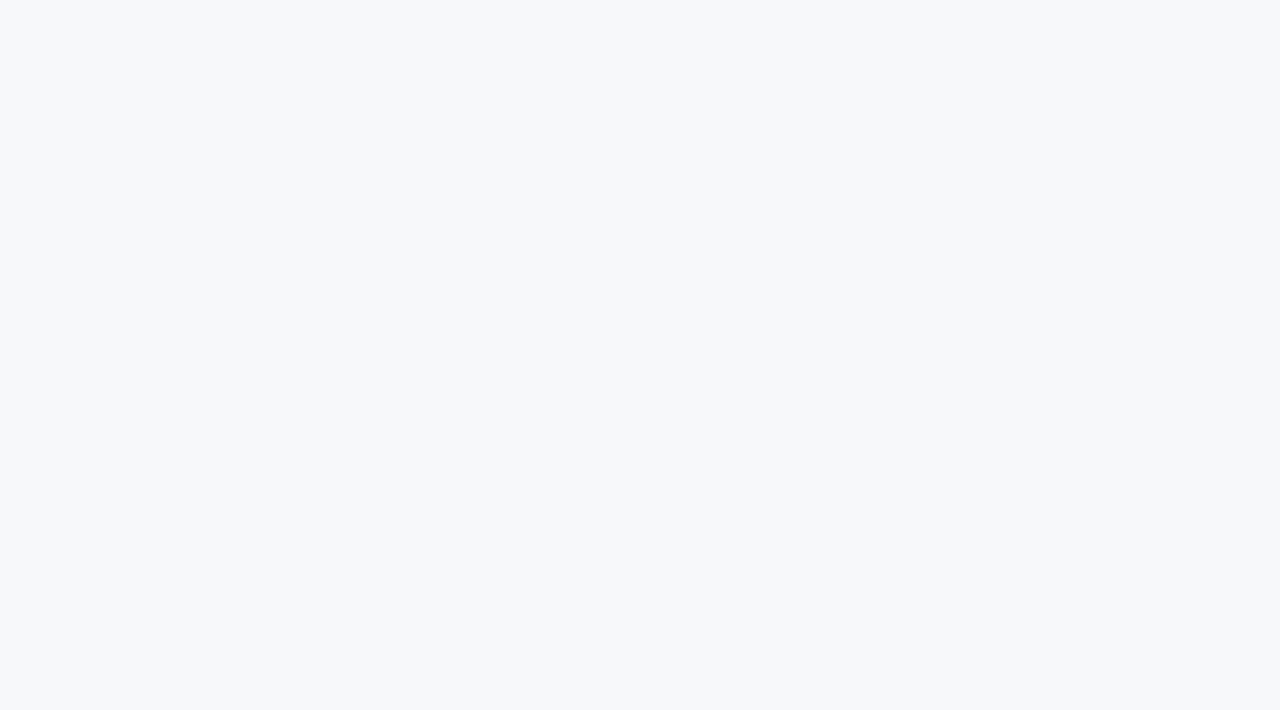
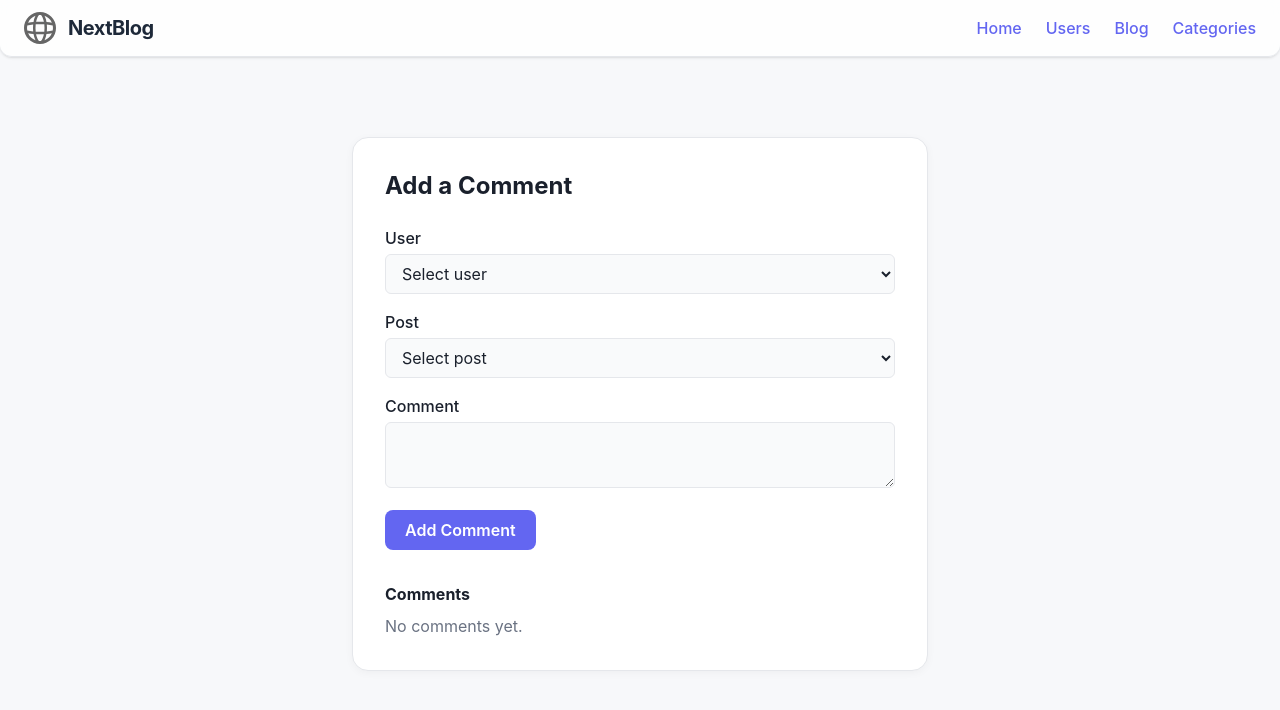
Before and after one commit to ChristineToraque/toraque_project_nextjs, a Next.js app: page /blog/add-comment in a window 1280 px wide. Before the commit this address had no page. Shown: the top 710 px of the page. Built offline with nearby package versions, Linux system fonts and the light colour scheme.

Commit message:
added comment

```diff
--- /dev/null
+++ b/app/blog/add-comment/page.tsx
@@ -0,0 +1,132 @@
+"use client";
+
+import { useEffect, useState, useRef } from "react";
+import { BlogPost } from "@/types/blog-post";
+import { UserApiType } from "@/app/api/users/route";
+
+export default function AddCommentPage() {
+  const [posts, setPosts] = useState<BlogPost[]>([]);
+  const [users, setUsers] = useState<UserApiType[]>([]);
+  const [selectedUserId, setSelectedUserId] = useState("");
+  const [selectedPostId, setSelectedPostId] = useState("");
+  const [commentContent, setCommentContent] = useState("");
+  const [comments, setComments] = useState<{ postId: string; userId: string; content: string; createdAt: string }[]>([]);
+  const [loading, setLoading] = useState(true);
+  const [error, setError] = useState("");
+  const commentFormRef = useRef<HTMLFormElement>(null);
+
+  useEffect(() => {
+    async function fetchData() {
+      try {
+        const [postsRes, usersRes] = await Promise.all([
+          fetch("/api/blog"),
+          fetch("/api/users"),
+        ]);
+        if (!postsRes.ok) throw new Error("Failed to fetch blog posts");
+        if (!usersRes.ok) throw new Error("Failed to fetch users");
+        setPosts(await postsRes.json());
+        setUsers(await usersRes.json());
+      } catch (err) {
+        setError("Could not load posts or users");
+      } finally {
+        setLoading(false);
+      }
+    }
+    fetchData();
+  }, []);
+
+  function handleAddComment(e: React.FormEvent) {
+    e.preventDefault();
+    if (!selectedUserId || !selectedPostId || !commentContent.trim()) return;
+    setComments([
+      ...comments,
+      {
+        postId: selectedPostId,
+        userId: selectedUserId,
+        content: commentContent,
+        createdAt: new Date().toISOString(),
+      },
+    ]);
+    setCommentContent("");
+    if (commentFormRef.current) commentFormRef.current.reset();
+  }
+
+  function getUserName(userId: string) {
+    const user = users.find((u) => u.id === userId);
+    return user ? user.displayName || user.username : "Unknown";
+  }
+  function getPostTitle(postId: string) {
+    const post = posts.find((p) => p.id === postId);
+    return post ? post.title : "Unknown Post";
+  }
+
+  if (loading) return <div className="p-8">Loading...</div>;
+  if (error) return <div className="p-8 text-red-600">{error}</div>;
+
+  return (
+    <div className="max-w-xl mx-auto card mt-10 p-6">
+      <h1 className="text-2xl font-bold mb-6">Add a Comment</h1>
+      <form ref={commentFormRef} onSubmit={handleAddComment} className="space-y-4">
+        <div>
+          <label className="block mb-1 font-medium">User</label>
+          <select
+            className="w-full border rounded px-2 py-1"
+            value={selectedUserId}
+            onChange={e => setSelectedUserId(e.target.value)}
+            required
+          >
+            <option value="">Select user</option>
+            {users.map(u => (
+              <option key={u.id} value={u.id}>{u.displayName || u.username}</option>
+            ))}
+          </select>
+        </div>
+        <div>
+          <label className="block mb-1 font-medium">Post</label>
+          <select
+            className="w-full border rounded px-2 py-1"
+            value={selectedPostId}
+            onChange={e => setSelectedPostId(e.target.value)}
+            required
+          >
+            <option value="">Select post</option>
+            {posts.map(p => (
+              <option key={p.id} value={p.id}>{p.title}</option>
+            ))}
+          </select>
+        </div>
+        <div>
+          <label className="block mb-1 font-medium">Comment</label>
+          <textarea
+            className="w-full border rounded px-2 py-1"
+            value={commentContent}
+            onChange={e => setCommentContent(e.target.value)}
+            required
+          />
+        </div>
+        <button type="submit" className="btn btn-primary">Add Comment</button>
+      </form>
+      <div className="mt-8">
+        <h3 className="font-semibold mb-2">Comments</h3>
+        {comments.length === 0 ? (
+          <div className="text-gray-500">No comments yet.</div>
+        ) : (
+          <ul className="space-y-3">
+            {comments.map((c, i) => (
+              <li key={i} className="border rounded p-3">
+                <div className="text-sm text-gray-700 mb-1">
+                  <span className="font-semibold">{getUserName(c.userId)}</span>
+                  <span className="mx-2 text-gray-400">on</span>
+                  <span className="font-semibold">{getPostTitle(c.postId)}</span>
+                  <span className="mx-2 text-gray-400">·</span>
+                  <span className="text-xs text-gray-400">{new Date(c.createdAt).toLocaleString()}</span>
+                </div>
+                <div>{c.content}</div>
+              </li>
+            ))}
+          </ul>
+        )}
+      </div>
+    </div>
+  );
+}
```
